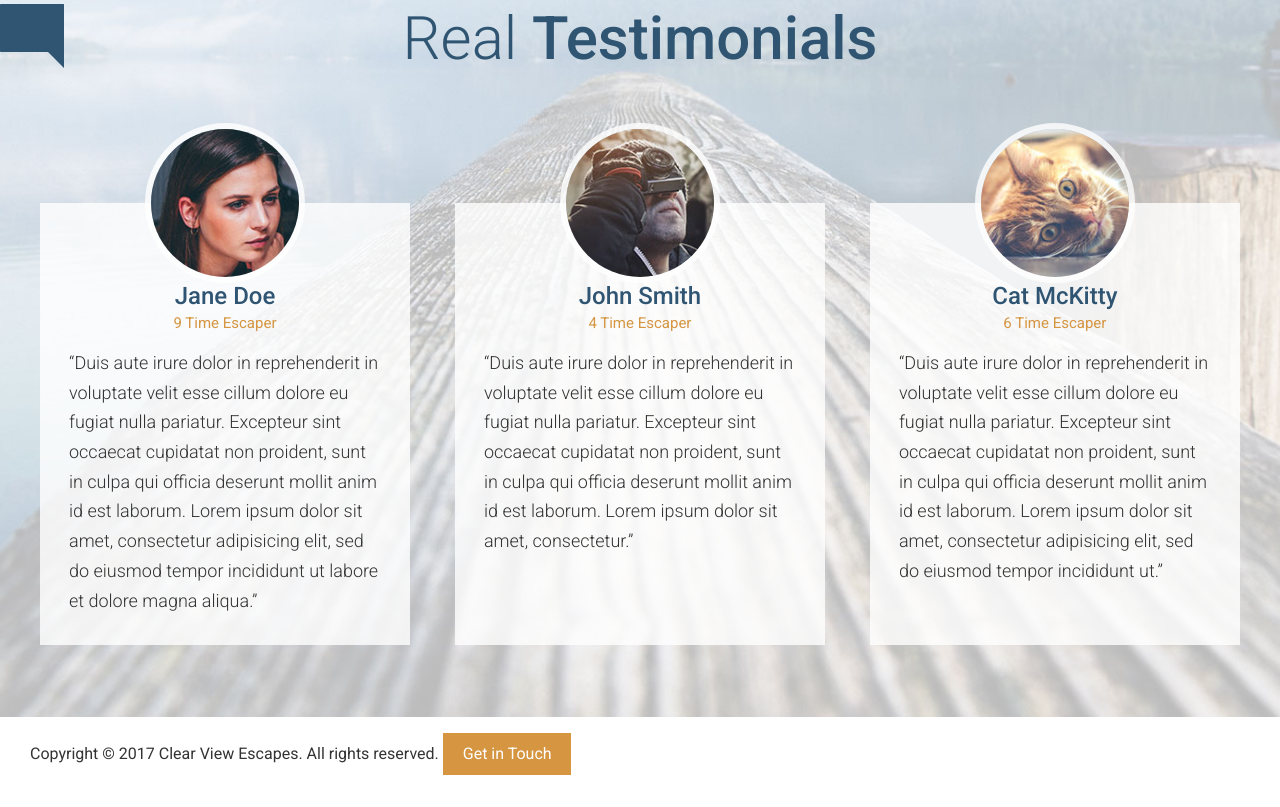
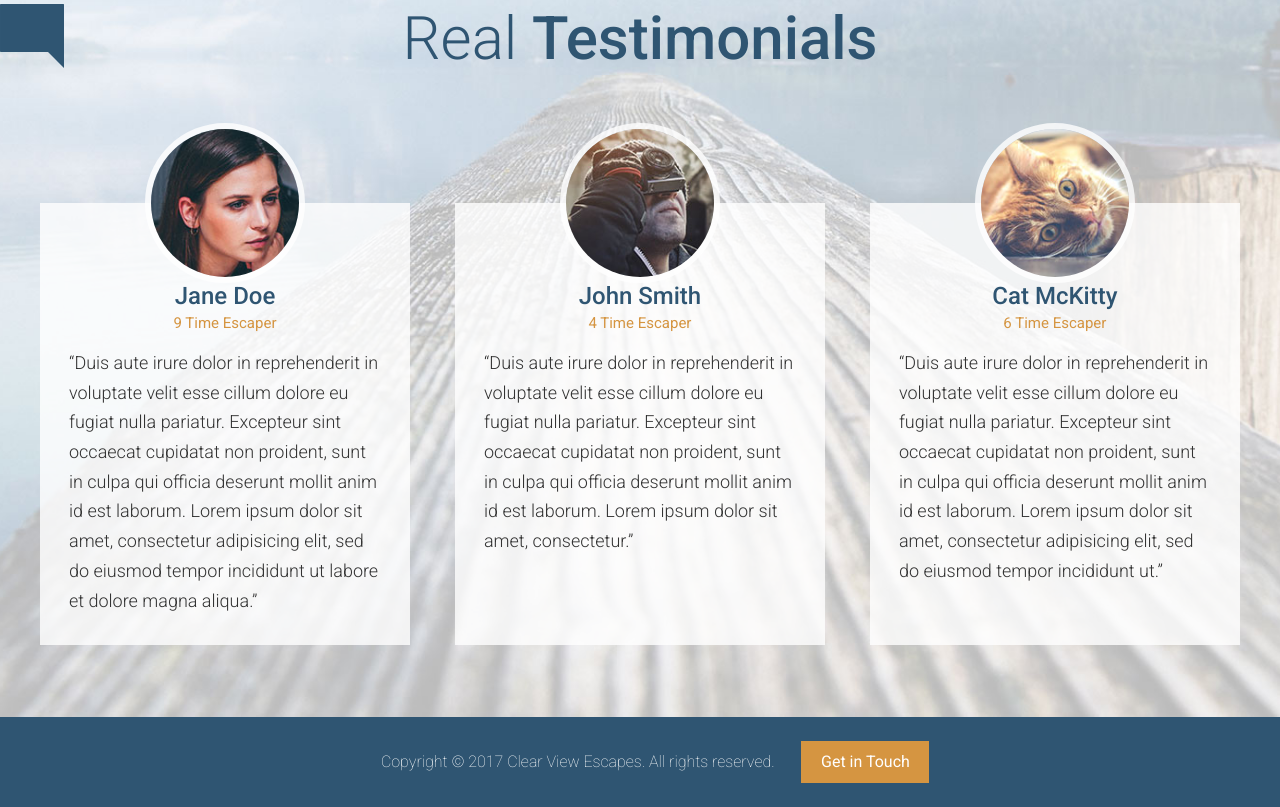
Before and after one commit to JohnMorris4/travel-site, a website: page app/index.html in a window 1280 px wide. Shown: the part 3152-3959 px from the top of the page. Drawn offline with Linux system fonts and the light colour scheme.

Commit message:
finished the footer

```diff
--- /dev/null
+++ b/app/assets/styles/modules/_site-footer.css
@@ -0,0 +1,18 @@
+.site-footer {
+    background-color: $mainBlue;
+    color: #fff;
+    padding: .5rem;
+    text-align: center;
+
+    &__text {
+        display: block;
+        margin-bottom: 1rem;
+        font-weight: 200;
+
+        @mixin atMedium {
+            display: inline;
+            margin-bottom: 0;
+            margin-right: 1.4rem;
+        }
+    }
+}
--- a/app/assets/styles/styles.css
+++ b/app/assets/styles/styles.css
@@ -13,3 +13,4 @@
 @import "modules/_feature-item";
 @import "modules/_testimonial";
 @import "modules/_sprite";
+@import "modules/_site-footer";
--- a/app/index.html
+++ b/app/index.html
@@ -152,8 +152,13 @@
     </div>
   </div>
 
-  <footer>
-    <p>Copyright &copy; 2017 Clear View Escapes. All rights reserved.    <a href="#" class="btn btn--orange">Get in Touch</a></p>
+  <footer class="site-footer">
+    <div class="wrapper">
+        <p><span class="site-footer__text">Copyright &copy; 2017 Clear View Escapes. All rights reserved.</span>
+          <a href="#" class="btn btn--orange">Get in Touch</a>
+        </p>
+    </div>
+
   </footer>
 </body>
 </html>
--- a/app/temp/styles/styles.css
+++ b/app/temp/styles/styles.css
@@ -1055,3 +1055,25 @@
         height: 42px ;
         background-position: 36.69752421959096% 45.792307692307695%;
     }
+
+.site-footer {
+    background-color: #2f5572;
+    color: #fff;
+    padding: .5rem;
+    text-align: center;
+}
+
+.site-footer__text {
+  display: block;
+  margin-bottom: 1rem;
+  font-weight: 200;
+}
+
+@media (min-width: 800px) {
+
+  .site-footer__text {
+    display: inline;
+    margin-bottom: 0;
+    margin-right: 1.4rem;
+  }
+}
```
